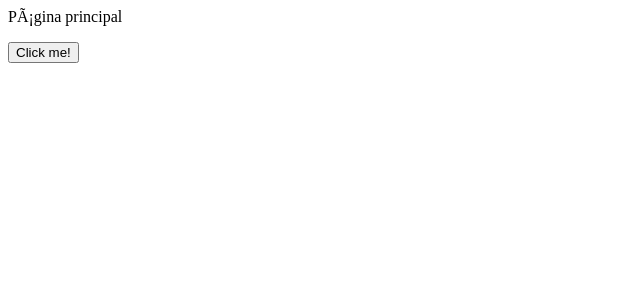
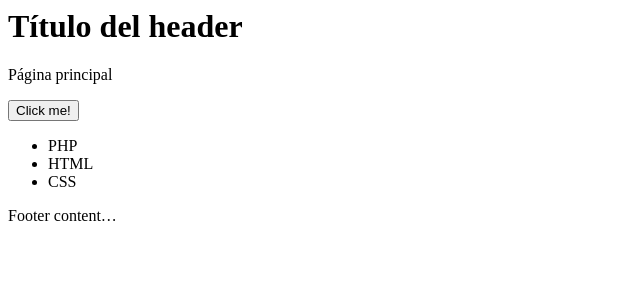
Before and after one commit to CynthiaTedesco/interactiveProof, a PHP site: page / in a window 1280 px wide. Shown: the top 300 px of the page, without its empty margins (0-640 px from the left). Run offline with PHP 8.4, Linux system fonts and the light colour scheme.

Commit message:
restructuracion de carpetas del proyecto, primer intento de uso de templates

```diff
--- a/index.html
+++ b/public_html/index.php
@@ -1,8 +1,13 @@
+<?php
+require_once("../resources/config.php");
+require_once(TEMPLATES_PATH."/header.php");
+?>
+
 <html>
 <head>
 	<script>
 
-		$(document).ready(function(){
+		/*$(document).ready(function(){
 		jAlert('This is a custom alert box', 'Alert Dialog');
 			$('#products').click(function(){
 				var clickBtnValue = $(this).val();
@@ -13,7 +18,7 @@
 					alert("action performed successfully");
 				});
 			});
-		});
+		});*/
 
 		/*function showSomething(){
 			if (window.XMLHttpRequest) {
@@ -50,7 +55,13 @@
 	</script>
 </head>
 <body>
-	<p>Página principal</p>
-	<button id="products" type="button" onClick="showSomething()">Click me!</button>
+	<div id="container">
+		<div id="content" background-color=red>
+			<p>Página principal</p>
+			<button id="products" type="button" onClick="showSomething()">Click me!</button>
+		</div>
+		<?php require_once(TEMPLATES_PATH . "/rightPanel.php"); ?>
+	</div>
+	<?php require_once(TEMPLATES_PATH . "/footer.php"); ?>
 </body>
 </html>
--- /dev/null
+++ b/resources/config.php
@@ -0,0 +1,56 @@
+<?php
+/*
+The important thing to realize is that the config file should be included in every
+page of your project, or at least any page you want access to these settings.
+This allows you to confidently use these settings throughout a project because
+if something changes such as your database credentials, or a path to a specific resource,
+you’ll only need to update it here.
+*/
+$config = array(
+	"db" => array(
+		"db1" => array(
+			"dbname" => "interactiveProof",
+			"username" => "root",
+			"password" => "root",
+			"host" => "localhost"
+			)
+	),
+	"paths" => array(
+		"resources" => "/resources",
+		"images" => array(
+			"content" => $_SERVER["DOCUMENT_ROOT"] . "/img/content",
+			"layout" => $_SERVER["DOCUMENT_ROOT"] . "/img/layout"
+		)
+	)
+);
+
+/*,
+	"urls" => array(
+		"baseUrl" => "http://example.com"
+	)
+*/
+
+/*
+I will usually place the following in a bootstrap file or some type of environment
+setup file (code that is run at the start of every page request), but they work
+just as well in your config file if it’s in php (some alternatives to php are xml or ini files).
+*/
+
+/*
+Creating constants for heavily used paths makes things a lot easier.
+ex. require_once(LIBRARY_PATH . "Paginator.php")
+*/
+
+//defined("LIBRARY_PATH")
+//or define("LIBRARY_PATH", realpath(dirname(__FILE__) . '/library'));
+
+defined("TEMPLATES_PATH")
+or define("TEMPLATES_PATH", realpath(dirname(__FILE__) . '/templates'));
+
+// Error reporting.
+
+/*
+ini_set("error_reporting", "true");
+error_reporting(E_ALL|E_STRCT); */
+
+?>
--- /dev/null
+++ b/resources/templates/footer.php
@@ -0,0 +1,5 @@
+<div id=”footer”>
+Footer content…
+</div>
+</body>
+</html>
--- /dev/null
+++ b/resources/templates/header.php
@@ -0,0 +1,11 @@
+<!DOCTYPE html PUBLIC “-//W3C//DTD HTML 4.01//EN”
+“http://www.w3.org/TR/html4/strict.dtd”>
+<html lang=”en”>
+<head>
+<meta http-equiv=”Content-Type” content=”text/html; charset=utf-8″>
+<title>Título del header</title>
+</head>
+<body>
+<div id=”header”>
+<h1>Título del header</h1>
+</div>
--- /dev/null
+++ b/resources/templates/rightPanel.php
@@ -0,0 +1,10 @@
+<div id=”siteControls”>
+<ul class=”categories”>
+<li>PHP</li>
+<li>HTML</li>
+<li>CSS</li>
+</ul>
+<div class=”ads”>
+<!– ads code –>
+</div>
+</div>
```
